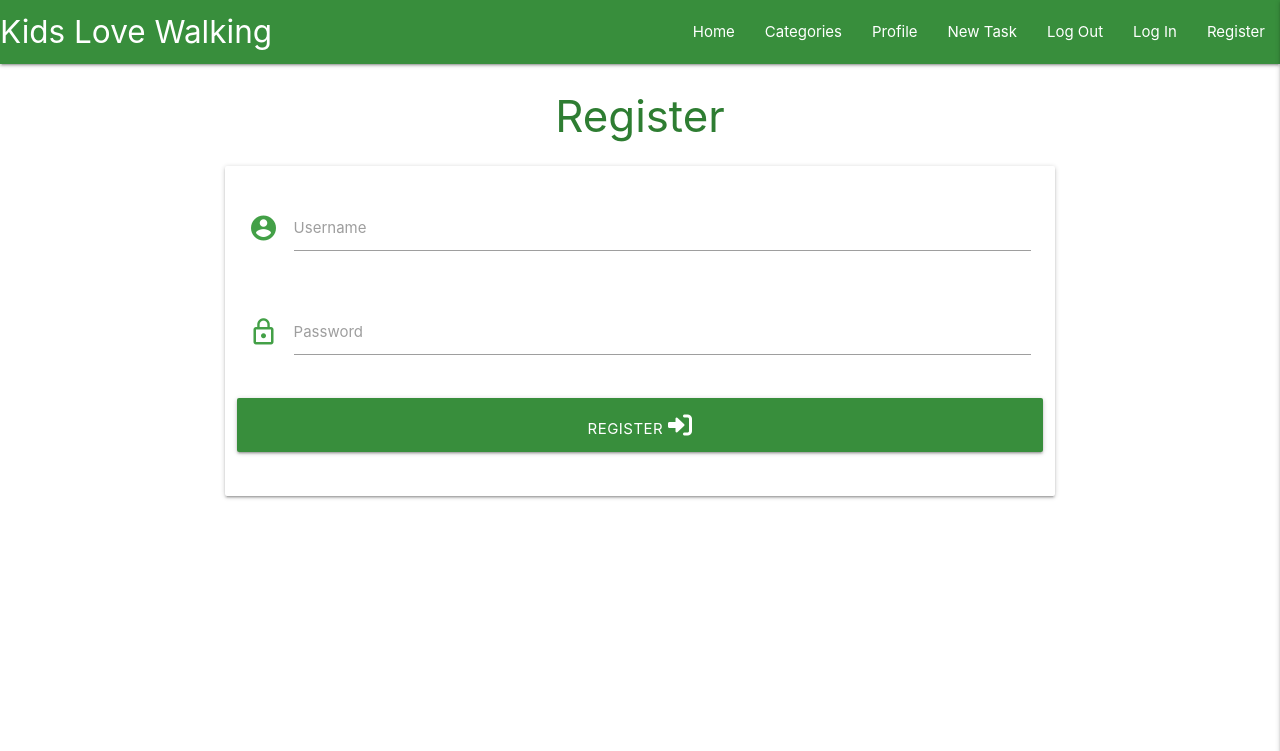
After one commit to StefanMdvs/kids-love-walking, a Flask app: page /register in a window 1280 px wide. The commit adds this page. Shown: the top 751 px of the page. Run offline with Flask 2, Linux system fonts and the light colour scheme; some libraries are stand-ins or nearby versions.

Commit message:
Add register.html Template

```diff
--- a/app.py
+++ b/app.py
@@ -4,6 +4,7 @@ from flask import (
     redirect, request, session, url_for)
 from flask_pymongo import PyMongo
 from bson.objectid import ObjectId
+from werkzeug.security import generate_password_hash, check_password_hash
 if os.path.exists("env.py"):
     import env
 
@@ -26,6 +27,11 @@ def get_walks():
     return render_template("walks.html", walks=walks)
 
 
+@app.route("/register", methods=["GET", "POST"])
+def register():
+    return render_template("register.html")
+
+
 if __name__ == "__main__":
     app.run(host=os.environ.get("IP"),
             port=int(os.environ.get("PORT")),
--- a/templates/base.html
+++ b/templates/base.html
@@ -5,6 +5,9 @@
     <meta http-equiv="X-UA-Compatible" content="IE=edge">
     <meta name="viewport" content="width=device-width, initial-scale=1.0">
     <link href="https://fonts.googleapis.com/icon?family=Material+Icons" rel="stylesheet" type="text/css">
+    <link rel="stylesheet" href="https://cdnjs.cloudflare.com/ajax/libs/font-awesome/6.0.0-beta2/css/all.min.css"
+        integrity="sha512-YWzhKL2whUzgiheMoBFwW8CKV4qpHQAEuvilg9FAn5VJUDwKZZxkJNuGM4XkWuk94WCrrwslk8yWNGmY1EduTA=="
+        crossorigin="anonymous" referrerpolicy="no-referrer" />
     <link rel="stylesheet" href="https://cdnjs.cloudflare.com/ajax/libs/materialize/1.0.0/css/materialize.min.css"
         type="text/css">
     <link rel="stylesheet" href="{{ url_for('static', filename='css/style.css' )}}" href="style.css">
@@ -26,7 +29,7 @@
                     <li><a href="#">New Task</a></li>
                     <li><a href="#">Log Out</a></li>
                     <li><a href="#">Log In</a></li>
-                    <li><a href="#">Register</a></li>
+                    <li><a href="{{ url_for('register' )}}">Register</a></li>
 
                 </ul>
             </div>
@@ -40,7 +43,7 @@
             <li><a href="#">New Task</a></li>
             <li><a href="#">Log Out</a></li>
             <li><a href="#">Log In</a></li>
-            <li><a href="#">Register</a></li>
+            <li><a href="{{ url_for('register' )}}">Register</a></li>
         </ul>
     </header>
     {% block content %}
--- /dev/null
+++ b/templates/register.html
@@ -0,0 +1,31 @@
+{% extends "base.html" %}
+{% block content %}
+
+    <h3 class="center-align green-text text-darken-3">Register</h3>
+
+    <div class="row">
+        <form class="col s12 m8 offset-m2" method="POST" action="{{ url_for('register') }}">
+            <div class="card-panel">
+                <div class="row">
+                    <div class="input-field col s12">
+                        <i class="material-icons green-text text-darken-1 prefix">account_circle</i>
+                        <input id="username" name="username" type="text" class="validate">
+                        <label for="username">Username</label>
+                    </div>
+                </div>
+                <div class="row">
+                    <div class="input-field col s12">
+                        <i class="material-icons green-text text-darken-1 prefix">lock_outline</i>
+                        <input id="password" name="password" type="password" class="validate">
+                        <label for="password">Password</label>
+                    </div>
+                </div>
+                <div class="row">
+                    <button type="submit" class="col s12 btn-large green darken-2">
+                        Register <i class="fas fa-sign-in-alt"></i>
+                    </button>
+                </div>
+            </div>
+        </form>
+    </div>
+{% endblock %}
```
